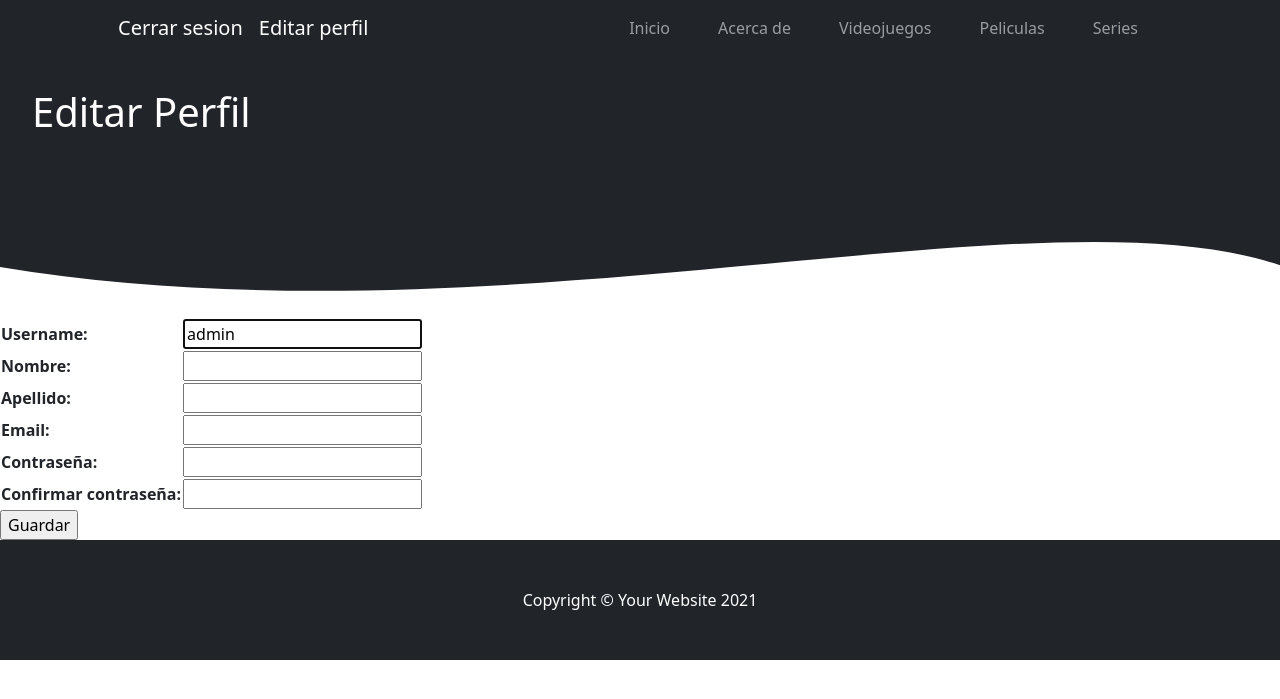
After one commit to zamuuu/web-project-final, a Django app: page /accounts/edit/ in a window 1280 px wide. The commit adds this page. Shown: the top 699 px of the page. Run offline with Django 4.2, Linux system fonts and the light colour scheme; a user stored in the database is signed in; some libraries are stand-ins or nearby versions.

Commit message:
Agregue la pagina de editar user, funciona

```diff
--- a/accounts/forms.py
+++ b/accounts/forms.py
@@ -1,3 +1,5 @@
+from doctest import FAIL_FAST
+from re import S
 from django import forms
 from django.contrib.auth.forms import UserCreationForm
 from django.contrib.auth.models import User
@@ -12,3 +14,21 @@ class NuestroUserForm(UserCreationForm):
         model = User
         fields = ['username', 'email', 'password1', 'password2']
         help_texts = { k: '' for k in fields }
+
+
+class NuestroEditForm(UserCreationForm):
+
+    username = forms.CharField()
+    email = forms.EmailField()
+    password1 = forms.CharField(label='Contraseña', widget=forms.PasswordInput)
+    password2 = forms.CharField(label='Confirmar contraseña', widget=forms.PasswordInput)
+
+    first_name = forms.CharField(label='Nombre', max_length=20, required=False)
+    last_name = forms.CharField(label='Apellido', max_length=20, required=False)
+
+
+
+    class Meta:
+        model = User
+        fields = ['username', 'first_name', 'last_name', 'email', 'password1', 'password2']
+        help_texts = { k: '' for k in fields }
--- /dev/null
+++ b/accounts/templates/accounts/editar_user.html
@@ -0,0 +1,19 @@
+{% extends 'index/index.html' %}
+
+{% block header_block %}
+    <div style='display: felx; background-color: #212529;'>
+        <h1 style='justify-content: center; color: #fff; padding: 2rem; margin: 0;'>Editar Perfil</h1>
+    </div>
+    <div style="height: 150px; overflow: hidden;" ><svg viewBox="0 0 500 150" preserveAspectRatio="none" style="height: 100%; width: 100%;"><path d="M-95.65,35.05 C144.74,263.98 442.15,-48.83 526.80,134.72 L500.00,0.00 L0.00,0.00 Z" style="stroke: none; fill: #212529;"></path></svg></div>
+{% endblock header_block %}
+
+{% block body_block %}
+
+    <form action={% url 'edit' %} method='post'>
+        {% csrf_token %}
+        <table>
+            {{form.as_table}}
+        </table>
+        <input type="submit" value='Guardar'>
+    </form>
+{% endblock body_block %}
--- a/accounts/urls.py
+++ b/accounts/urls.py
@@ -1,9 +1,10 @@
 from django.urls import path
-from .views import login, register
+from . import views
 from django.contrib.auth.views import LogoutView
 
 urlpatterns = [
-    path('login/', login, name='login'),
-    path('register/', register, name='register'),
+    path('login/', views.login, name='login'),
+    path('register/', views.register, name='register'),
+    path('edit/', views.edit, name='edit'),
     path('logout/', LogoutView.as_view(template_name='accounts/logout.html'), name='logout')
 ]
--- a/accounts/views.py
+++ b/accounts/views.py
@@ -1,7 +1,10 @@
+from re import S
+from tkinter import N
 from django.shortcuts import redirect, render
 from django.contrib.auth.forms import AuthenticationForm
 from django.contrib.auth import login as auth_login, authenticate
-from .forms import NuestroUserForm
+from .forms import NuestroUserForm, NuestroEditForm
+from django.contrib.auth.decorators import login_required
 
 def login(request):
     if request.method == 'POST':
@@ -29,15 +32,55 @@ def logout(request):
 
 
 def register(request):
-    form = NuestroUserForm()
 
     if request.method == 'POST':
         form = NuestroUserForm(request.POST)
 
-    if form.is_valid():
-        username = form.cleaned_data['username']
-        form.save()
-        return render(request, 'index/index.html', {'msj': f'Se creo el usuario {username} CORRECTAMENTE ✓'})
-        return redirect('login')
+        if form.is_valid():
+            username = form.cleaned_data['username']
+            form.save()
+            return render(request, 'index/index.html', {'msj': f'Se creo el usuario {username} CORRECTAMENTE ✓'})
+        else:
+            return render(request, 'accounts/register.html', {'form': form})
 
+    form = NuestroUserForm()
     return render(request, 'accounts/register.html', {'form': form})
+
+
+@login_required
+def edit(request):
+    logged_user = request.user
+    msj = ''
+
+    if request.method == 'POST':
+        form = NuestroEditForm(request.POST, instance=request.user)
+
+        if form.is_valid():
+
+            data = form.cleaned_data
+
+            logged_user.email = data.get('email',)
+            logged_user.first_name = data.get('first_name', '')
+            logged_user.last_name = data.get('last_name', '')
+            if data.get('password1') == data.get('password2') and len(data.get('password1')) > 8:
+                logged_user.set_password(data.get('password1'))
+            else:
+                msj = 'No se modifico la contraseña.'
+
+            logged_user.save()
+            return render(request, 'index/index.html', {'msj': msj})
+        else:
+            return render(request, 'accounts/editar_user.html', {'form': form})
+
+
+    form = NuestroEditForm(
+        initial={
+            'first_name': request.user.first_name,
+            'last_name': request.user.last_name,
+            'email': request.user.email,
+            'username': request.user.username,
+
+
+        }
+    )
+    return render(request, 'accounts/editar_user.html', {'form': form})
--- a/index/templates/index/index.html
+++ b/index/templates/index/index.html
@@ -21,10 +21,11 @@
             <div class="container px-5">
 
                 {% if request.user.is_authenticated %}
-                    <a class="navbar-brand" href={% url 'logout' %}>CERRAR SESION</a>
+                    <a class="navbar-brand" href={% url 'logout' %}>Cerrar sesion</a>
+                    <a class="navbar-brand" href={% url 'edit' %}>Editar perfil</a>
                 {% else %}
-                    <a class="navbar-brand" href={% url 'login' %}>INICIAR SESION</a>
-                    <a class="navbar-brand" href={% url 'register' %}>REGISTRARSE</a>
+                    <a class="navbar-brand" href={% url 'login' %}>Iniciar sesion</a>
+                    <a class="navbar-brand" href={% url 'register' %}>Registrarse</a>
                 {% endif %}
                 <button class="navbar-toggler" type="button" data-bs-toggle="collapse" data-bs-target="#navbarSupportedContent" aria-controls="navbarSupportedContent" aria-expanded="false" aria-label="Toggle navigation"><span class="navbar-toggler-icon"></span></button>
                 <div class="collapse navbar-collapse" id="navbarSupportedContent">
```
Also changed, not shown: entretenimiento/templates/entretenimiento/detalle_videojuego.html (+5 -2 lines), entretenimiento/views.py (+4 -3 lines), db.sqlite3.
